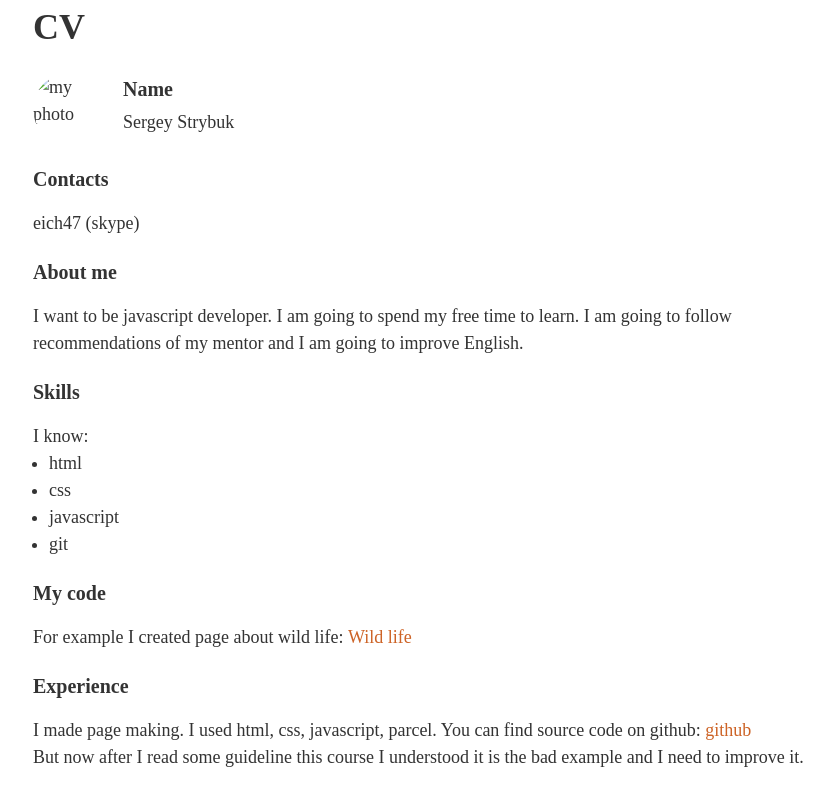
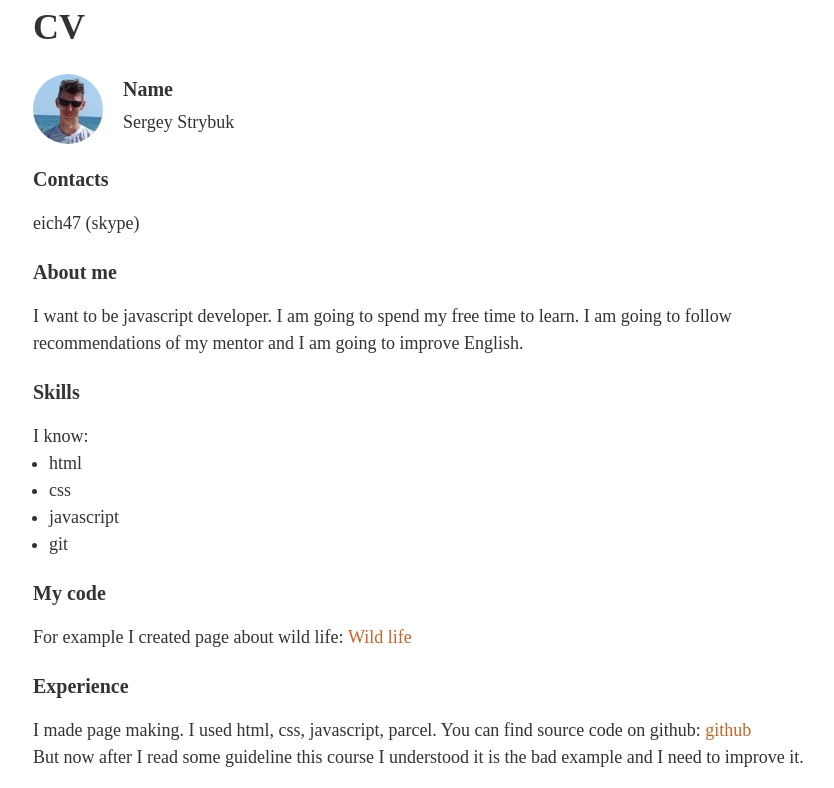
Before and after one commit to eich47/rsschool-cv, a plain HTML site: page index.html in a window 1280 px wide. Shown: the top 788 px of the page, without its empty margins (207-1041 px from the left). Drawn offline with Linux system fonts and the light colour scheme.

Commit message:
feat: add a avatar

```diff
--- a/index.html
+++ b/index.html
@@ -19,7 +19,13 @@
           <div class="one-line-block">
             <div class="one-line-block__row">
               <div class="one-line-block__col-1">
-                <img class="img" src="" alt="my photo" width="50" height="50" />
+                <img
+                  class="img"
+                  src="images/rs_avatar.jpg"
+                  alt="my photo"
+                  width="50"
+                  height="50"
+                />
               </div>
               <div class="one-line-block__col-2">
                 <h2 class="title-block">Name</h2>
```
Also changed, not shown: images/rs_avatar.jpg (added).
